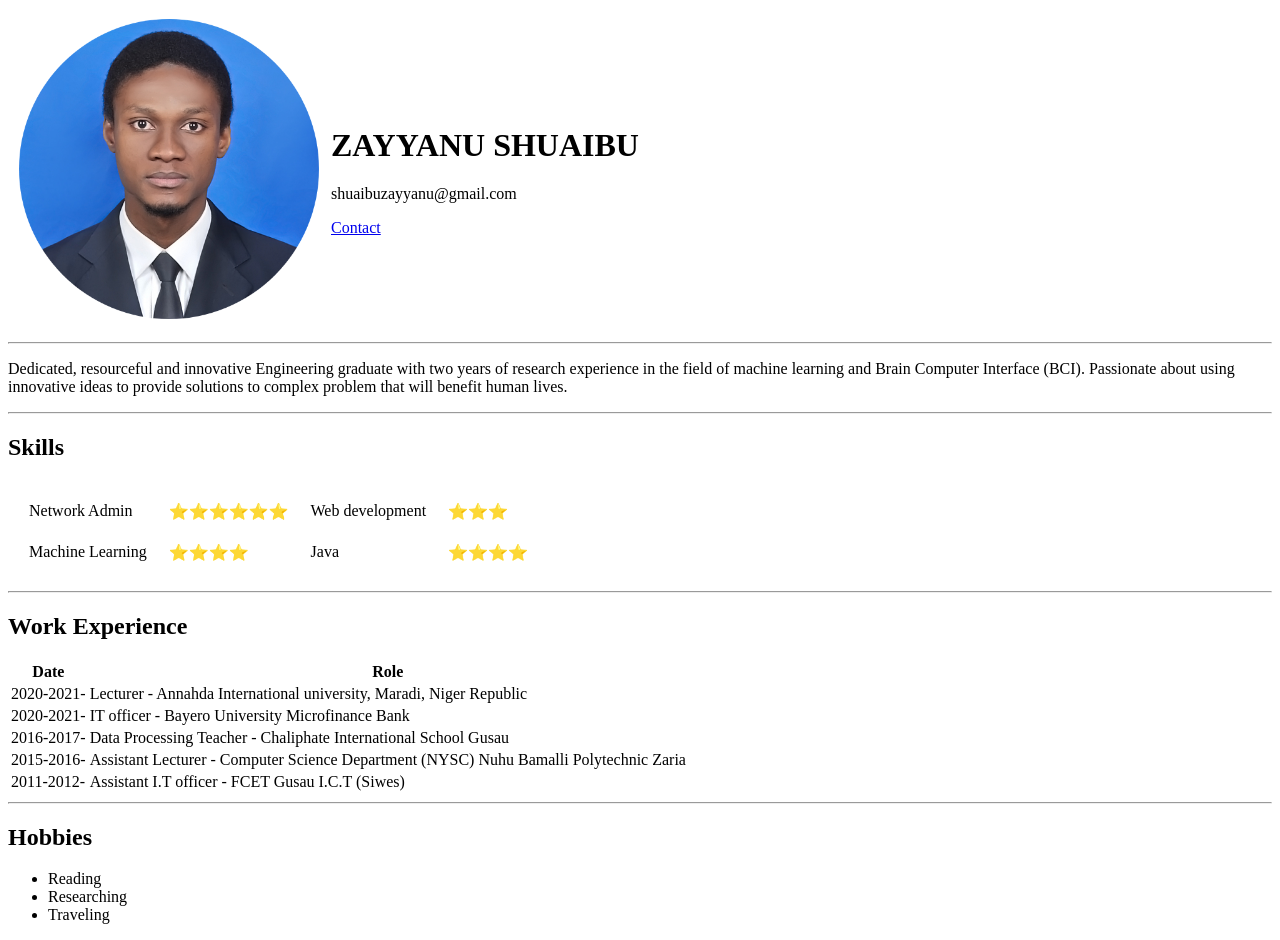
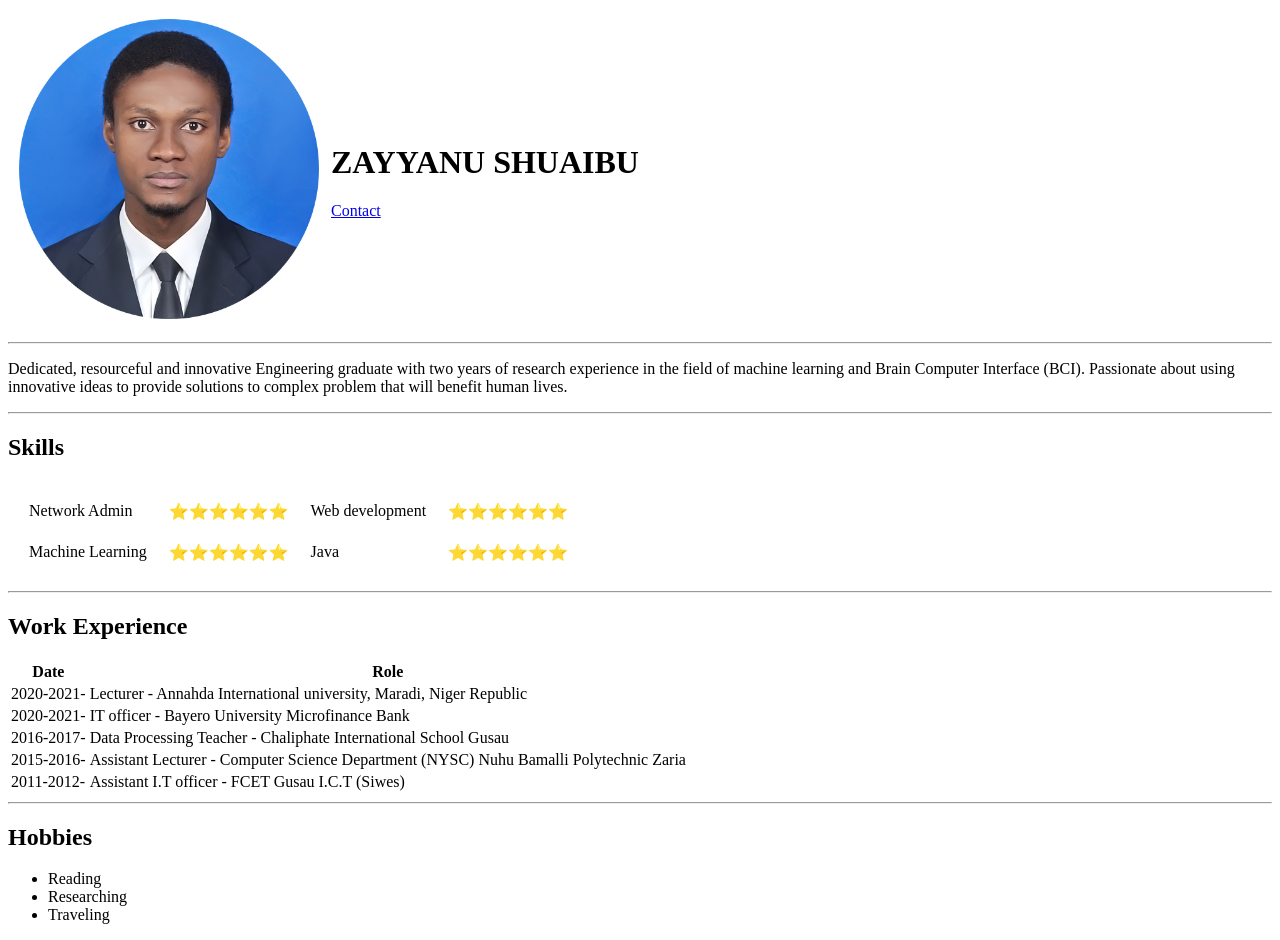
Before and after one commit to Zaysha/cv, a plain HTML site: page index.html in a window 1280 px wide. Drawn offline with Linux system fonts and the light colour scheme.

Commit message:
Update index.html

```diff
--- a/index.html
+++ b/index.html
@@ -9,7 +9,6 @@
       <tr>
         <td><img src="images/zaysha_pic.png" alt="zayyan shuaibu photo" width="300" height="300"></td>
         <td><h1><strong>ZAYYANU SHUAIBU</strong></h1>
-        <p>shuaibuzayyanu@gmail.com</p>
          <a href="Contact.html">Contact</a></td>
       </tr>
     </table>
@@ -26,14 +25,14 @@ ideas to provide solutions to complex problem that will benefit human lives.</p>
     <td>⭐️⭐️⭐️⭐️⭐️⭐️</td>
 
     <td>Web development</td>
-    <td>⭐️⭐️⭐️</td>
+    <td>⭐️⭐️⭐️⭐️⭐️⭐️</td>
   </tr>
   <tr>
     <td>Machine Learning</td>
-    <td>⭐️⭐️⭐️⭐️</td>
+    <td>⭐️⭐️⭐️⭐️⭐️⭐️</td>
 
     <td>Java</td>
-    <td>⭐️⭐️⭐️⭐️</td>
+    <td>⭐️⭐️⭐️⭐️⭐️⭐️</td>
   </tr>
 </table>
 <hr>
```
